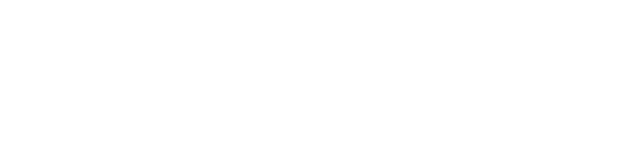
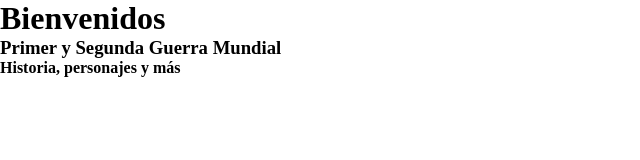
Before and after one commit to Frankshesc0/proyecto1, a plain HTML site: page index.html in a window 1280 px wide. Shown: the whole page, without its empty margins (0-640 px from the left). Drawn offline with Linux system fonts and the light colour scheme; files that its build step writes are made by us from their sources.

Commit message:
Commit de prueba

```diff
--- /dev/null
+++ b/css/styleindex.css
@@ -0,0 +1,4 @@
+*{
+    padding: 0;
+    margin: 0;
+}
--- a/index.html
+++ b/index.html
@@ -3,9 +3,18 @@
 <head>
     <meta charset="UTF-8">
     <meta name="viewport" content="width=device-width, initial-scale=1.0">
-    <title>Document</title>
+    <link rel="stylesheet" href="styleindex.css">
+    <title>Primer y Segunda Guerra Mundial</title>
 </head>
 <body>
+    <header>
 
+    </header>
+    <div class = "principal">
+        <h1>Bienvenidos</h1>
+        <h3>Primer y Segunda Guerra Mundial</h3>
+        <H4>Historia, personajes y más</H4>
+    </div>
+    <footer></footer>
 </body>
 </html>
```
